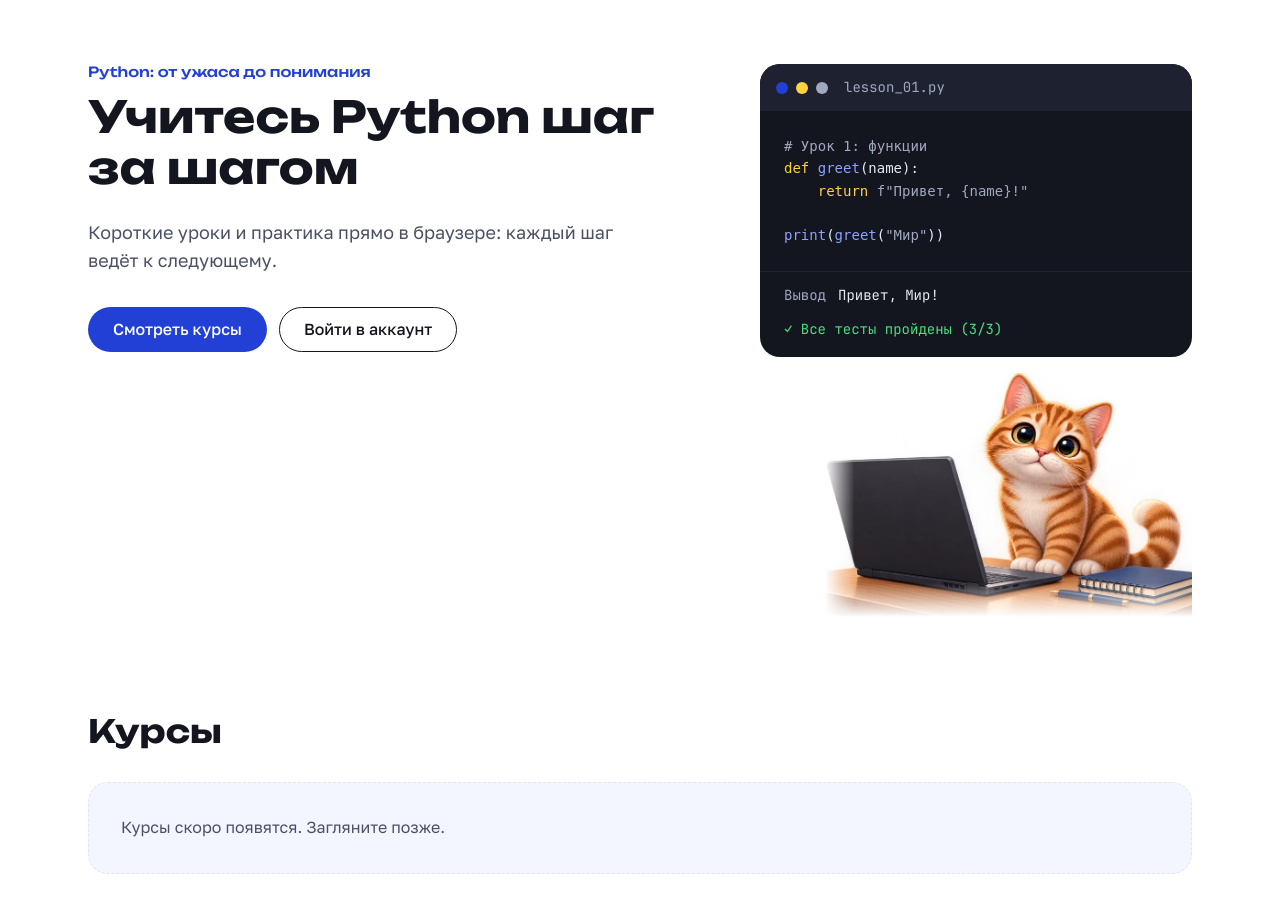
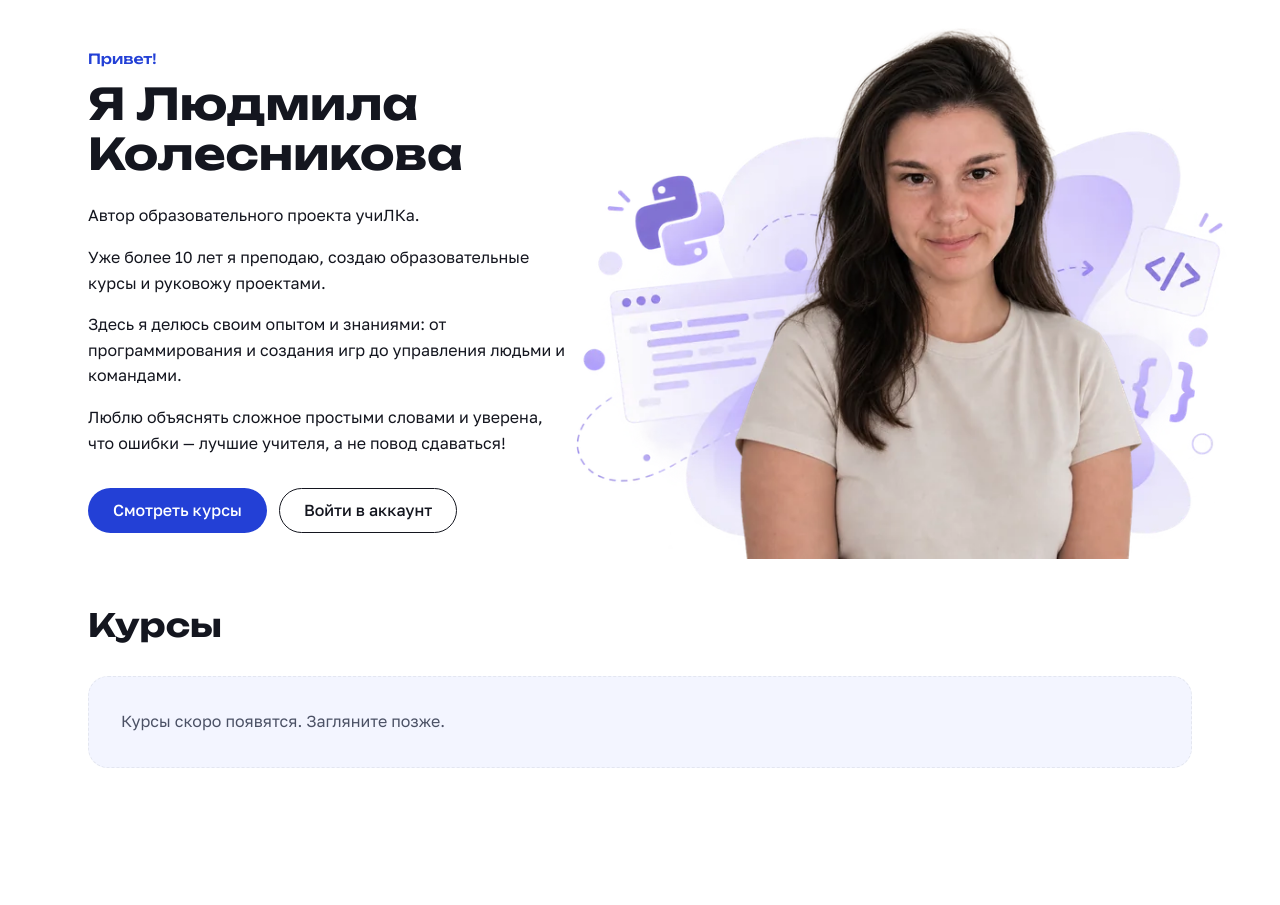
Before and after one commit to EugeneMorrison/learning-platform, a Django app: page / in a window 1280 px wide. Shown: the part 77-982 px from the top of the page. Run offline with Django 5.2, Linux system fonts and the light colour scheme; data that the repository does not hold is empty; parts of the project's set-up code (start-up, migrations or seed data) failed here and were passed over.

Commit message:
New hero: author portrait over violet illustration, author text RU/EN

```diff
--- a/backend/static/public/css/landing.css
+++ b/backend/static/public/css/landing.css
@@ -1,27 +1,30 @@
 /*
- * Landing page: hero with a decorative Python code card, and the course catalog
+ * Landing page: hero (text + the author's picture), and the course catalog
  * (numbered-path motif on the cards). Uses only the variables from tokens.css.
  */
 
-/* Hero */
+/* Hero: text + the author's picture. Phones and tablets: one column, the
+   picture under the text. From 56.25rem (900px): two columns, below. */
 .hero {
-  padding: var(--space-8) 0 var(--space-7);
+  padding: var(--space-6) 0 0;  /* the picture sits on the bottom edge */
+  overflow-x: hidden;  /* fallback for overflow-x: clip */
+  overflow-x: clip;    /* the illustration may bleed past the container edge */
 }
 
 .hero__inner {
-  display: flex;
-  flex-wrap: wrap;
-  align-items: flex-start;  /* text starts at the top, level with the code card */
-  justify-content: space-between;
-  gap: var(--space-7);
+  display: grid;
+  grid-template-columns: minmax(0, 1fr);
+  gap: var(--space-6);
 }
 
+/* Above the illustration where it reaches into the column gap. */
 .hero__text {
-  flex: 1 1 calc(var(--container-width) / 2);
+  position: relative;
+  z-index: 1;
   min-width: 0;
 }
 
-/* Full course name, a small line above the hero heading. */
+/* Small greeting above the heading. */
 .hero__eyebrow {
   margin-bottom: var(--space-3);
   color: var(--color-accent);
@@ -35,11 +38,14 @@
   margin-bottom: var(--space-5);
 }
 
-.hero__lead {
+/* The author's paragraphs: regular body text. */
+.hero__about {
   max-width: calc(var(--container-width) / 2);
   margin-bottom: var(--space-6);
-  color: var(--color-muted);
-  font-size: var(--text-lg);
+}
+
+.hero__about p:last-child {
+  margin-bottom: 0;
 }
 
 .hero__actions {
@@ -48,99 +54,73 @@
   gap: var(--space-3);
 }
 
-/* Decorative Python code card: a small dark editor window (pure HTML/CSS). */
-.hero__code {
-  flex: 1 1 calc(var(--container-width) / 3);
+/* The picture: two layers measured from the mockup, in % of .hero__media.
+   Front: the author's cut-out, 70% wide, right of centre; it sets the box
+   height and its bottom is the hero's bottom edge (no bottom padding).
+   Back: the violet illustration, 119% wide, from -9.8% to 109.2%: its
+   leftmost violet starts at about -4.4%, inside the column gap, so nothing
+   violet sits behind the text; the transparent glow may reach further.
+   Phones: the box is narrowed so the whole illustration fits the screen. */
+.hero__media {
+  position: relative;
+  z-index: 0;  /* own stacking context: the illustration stays behind */
+  width: 84%;
   min-width: 0;
-  max-width: calc(var(--container-width) / 2.25);
+  margin-left: 8.2%;
 }
 
-/* The cat sits under the code card, right-aligned, looking up at the code.
-   max-width matches the 26rem in the <img sizes> attribute.
-   The desk in the artwork runs to the image's bottom and left edges; two
-   intersected gradient masks fade those edges out (only the alpha of the
-   mask colour matters). The WebP files themselves are unchanged. */
-.hero__cat {
-  width: 85%;
-  max-width: 26rem;
-  height: auto;
-  margin: var(--space-4) 0 0 auto;
-  -webkit-mask-image:
-    linear-gradient(to top, transparent, var(--color-ink) 14%),
-    linear-gradient(to right, transparent, var(--color-ink) 8%);
-  -webkit-mask-composite: source-in;
-  mask-image:
-    linear-gradient(to top, transparent, var(--color-ink) 14%),
-    linear-gradient(to right, transparent, var(--color-ink) 8%);
-  mask-composite: intersect;
+.hero__media picture,
+.hero__media img {
+  display: block;
 }
 
-.code-card {
-  overflow: hidden;
-  border-radius: var(--radius-card);
-  background: var(--color-ink);
-  color: var(--color-code-text);
-  font-family: var(--font-code);
-  font-size: var(--text-sm);
-  line-height: var(--leading-normal);
+.hero__bg {
+  position: absolute;
+  bottom: 0;
+  left: -9.8%;
+  z-index: -1;
+  width: 119%;
+  pointer-events: none;
 }
 
-.code-card__bar {
-  display: flex;
-  align-items: center;
-  gap: var(--space-2);
-  padding: var(--space-3) var(--space-4);
-  background: var(--color-code-bar);
+.hero__bg img {
+  width: 100%;
+  height: auto;
 }
 
-.code-card__dot {
-  flex-shrink: 0;
-  width: var(--space-3);
-  height: var(--space-3);
-  border-radius: var(--radius-pill);
+.hero__author {
+  width: 70%;
+  margin-left: 22%;
 }
 
-.code-card__dot--accent { background: var(--color-accent); }
-.code-card__dot--highlight { background: var(--color-highlight); }
-.code-card__dot--muted { background: var(--color-code-muted); }
-
-.code-card__file {
-  margin-left: var(--space-2);
-  overflow: hidden;
-  color: var(--color-code-muted);
-  text-overflow: ellipsis;
-  white-space: nowrap;
+.hero__img {
+  width: 100%;
+  height: auto;
 }
 
-/* Long lines scroll inside the card only, never the page. */
-.code-card__code {
-  margin: 0;
-  padding: var(--space-5);
-  overflow-x: auto;
-  font: inherit;
-  white-space: pre;
-}
+/* Desktop: text about 45%, picture about 55%; the text is centred against the
+   picture, which sits on the hero's bottom edge. */
+@media (min-width: 56.25rem) {
+  .hero {
+    padding-top: var(--space-5);
+  }
 
-.tok-keyword { color: var(--color-highlight); }
-.tok-function { color: var(--color-accent-on-dark); }
-.tok-string,
-.tok-comment { color: var(--color-code-muted); }
+  .hero__inner {
+    grid-template-columns: minmax(0, 45fr) minmax(0, 55fr);
+    align-items: center;
+  }
 
-.code-card__output {
-  display: flex;
-  flex-wrap: wrap;
-  gap: var(--space-3);
-  padding: var(--space-3) var(--space-5);
-  border-top: var(--border-width) solid var(--color-code-bar);
-}
+  /* The surname stays on one line in the 45% column: full h1 size from
+     about 1280px, scaled down towards --text-2xl on narrower desktops. */
+  .hero__title {
+    font-size: clamp(var(--text-2xl), 3.4vw, var(--text-3xl));
+  }
 
-.code-card__label {
-  color: var(--color-code-muted);
-}
-
-.code-card__result {
-  padding: 0 var(--space-5) var(--space-4);
-  color: var(--color-success);
+  .hero__media {
+    align-self: end;
+    width: auto;
+    margin-left: 0;
+  }
 }
 
 /* Catalog */
@@ -355,10 +335,6 @@
 
 /* Narrow screens */
 @media (max-width: 40rem) {
-  .hero {
-    padding-top: var(--space-6);
-  }
-
   /* Author: photo on top, full width up to a sensible max. */
   .author__inner {
     flex-direction: column;
@@ -372,17 +348,4 @@
     width: 100%;
     max-width: var(--author-photo-phone-max);
   }
-
-  /* Code card goes under the text, full width. */
-  .hero__code {
-    flex-basis: 100%;
-    max-width: none;
-  }
-
-  /* Cat under the code card, smaller and centred (matches sizes="18rem"). */
-  .hero__cat {
-    width: 100%;
-    max-width: 18rem;
-    margin: var(--space-4) auto 0;
-  }
 }
--- a/backend/templates/public/landing.html
+++ b/backend/templates/public/landing.html
@@ -9,11 +9,14 @@
   <section class="hero" aria-labelledby="hero-title">
     <div class="container hero__inner">
       <div class="hero__text">
-        <p class="hero__eyebrow">{% translate "Python: от ужаса до понимания" %}</p>
-        {# TODO: copy from Lyudmila #}
-        <h1 id="hero-title" class="hero__title">{% translate "Учитесь Python шаг за шагом" %}</h1>
-        {# TODO: copy from Lyudmila #}
-        <p class="hero__lead">{% translate "Короткие уроки и практика прямо в браузере: каждый шаг ведёт к следующему." %}</p>
+        <p class="hero__eyebrow">{% translate "Привет!" %}</p>
+        <h1 id="hero-title" class="hero__title">{% translate "Я Людмила Колесникова" %}</h1>
+        <div class="hero__about">
+          <p>{% translate "Автор образовательного проекта учиЛКа." %}</p>
+          <p>{% translate "Уже более 10 лет я преподаю, создаю образовательные курсы и руковожу проектами." %}</p>
+          <p>{% translate "Здесь я делюсь своим опытом и знаниями: от программирования и создания игр до управления людьми и командами." %}</p>
+          <p>{% translate "Люблю объяснять сложное простыми словами и уверена, что ошибки — лучшие учителя, а не повод сдаваться!" %}</p>
+        </div>
         <div class="hero__actions">
           <a class="btn btn-primary" href="#catalog">{% translate "Смотреть курсы" %}</a>
           {# React login page; login-aware like the header (script in base.html). #}
@@ -22,37 +25,24 @@
         </div>
       </div>
 
-      {# Decorative Python "editor card": pure HTML/CSS, no logos. Screen readers get #}
-      {# the visually hidden sentence instead of the card.                           #}
-      {% translate "Привет" as code_hello %}{% translate "Мир" as code_world %}
-      <div class="hero__code">
-        <p class="visually-hidden">{% translate "Пример задачи: функция на Python возвращает приветствие, программа его выводит, и все тесты пройдены." %}</p>
-        <div class="code-card" aria-hidden="true">
-          <div class="code-card__bar">
-            <span class="code-card__dot code-card__dot--accent"></span>
-            <span class="code-card__dot code-card__dot--highlight"></span>
-            <span class="code-card__dot code-card__dot--muted"></span>
-            <span class="code-card__file">lesson_01.py</span>
-          </div>
-<pre class="code-card__code"><code><span class="tok-comment"># {% translate "Урок 1: функции" %}</span>
-<span class="tok-keyword">def</span> <span class="tok-function">greet</span>(name):
-    <span class="tok-keyword">return</span> <span class="tok-string">f"{{ code_hello }}, {name}!"</span>
-
-<span class="tok-function">print</span>(<span class="tok-function">greet</span>(<span class="tok-string">"{{ code_world }}"</span>))</code></pre>
-          <div class="code-card__output">
-            <span class="code-card__label">{% translate "Вывод" %}</span>
-            <span>{{ code_hello }}, {{ code_world }}!</span>
-          </div>
-          <div class="code-card__result">✓ {% translate "Все тесты пройдены" %} (3/3)</div>
-        </div>
-        {# Above the fold: no lazy loading. Transparent WebP (alpha), so it sits on any #}
-        {# background without a box. width/height reserve the 3:2 space before it loads. #}
-        <img class="hero__cat"
-             src="{% static 'public/img/cat-desk-800.webp' %}"
-             srcset="{% static 'public/img/cat-desk-800.webp' %} 800w, {% static 'public/img/cat-desk-1200.webp' %} 1200w"
-             sizes="(max-width: 40rem) 18rem, 26rem"
-             width="800" height="533"
-             alt="{% translate "Рыжий кот сидит за столом с ноутбуком" %}">
+      {# Two layers: the wide violet illustration (decorative) behind the author's #}
+      {# cut-out. Above the fold, so neither is lazy-loaded; width/height reserve  #}
+      {# their space. The sizes values follow the percentages in landing.css.      #}
+      <div class="hero__media">
+        <picture class="hero__bg">
+          <source type="image/webp"
+                  srcset="{% static 'public/img/hero-bg-768.webp' %} 768w, {% static 'public/img/hero-bg-1536.webp' %} 1536w"
+                  sizes="(min-width: 72rem) 44rem, (min-width: 56.25rem) calc((100vw - 5rem) * 0.655), calc(100vw - 2rem)">
+          <img src="{% static 'public/img/hero-bg.png' %}" width="1536" height="1024" alt="" aria-hidden="true">
+        </picture>
+        <picture class="hero__author">
+          <source type="image/webp"
+                  srcset="{% static 'public/img/hero-author-432.webp' %} 432w, {% static 'public/img/hero-author-864.webp' %} 864w"
+                  sizes="(min-width: 72rem) 26rem, (min-width: 56.25rem) calc((100vw - 5rem) * 0.385), calc((100vw - 2rem) * 0.59)">
+          <img class="hero__img" src="{% static 'public/img/hero-author.png' %}"
+               width="864" height="1120" fetchpriority="high"
+               alt="{% translate "Людмила Колесникова" %}">
+        </picture>
       </div>
     </div>
   </section>
```
Also changed, not shown: backend/tests.py (+113 -28 lines), backend/locale/en/LC_MESSAGES/django.po, backend/static/public/img/hero-author-432.webp (added), backend/static/public/img/hero-author-864.webp (added), backend/static/public/img/hero-author.png (added), backend/static/public/img/hero-bg-1536.webp (added), backend/static/public/img/hero-bg-768.webp (added), backend/static/public/img/hero-bg.png (added), 1 other file.
